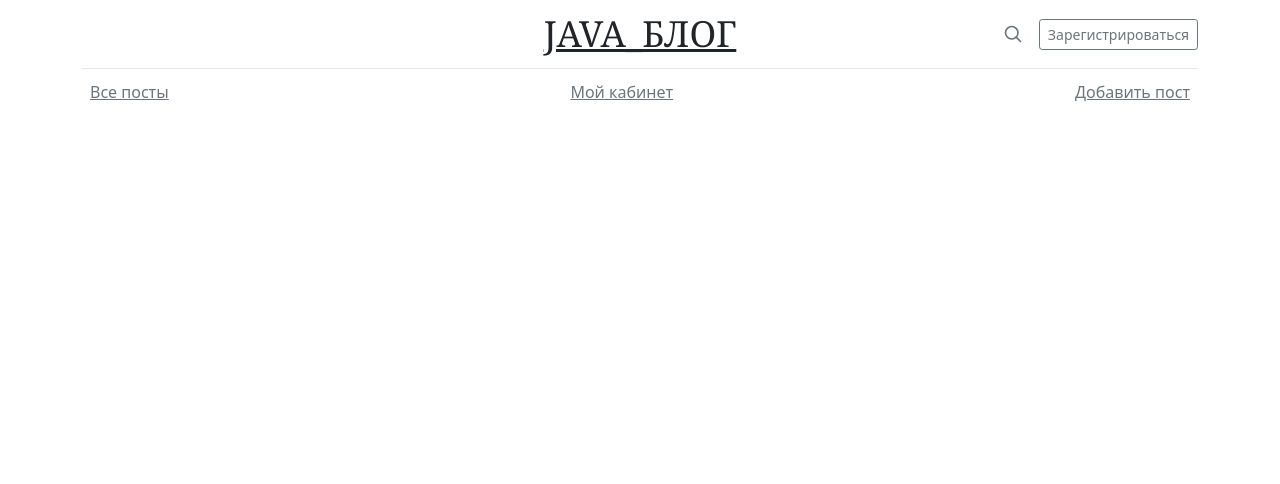
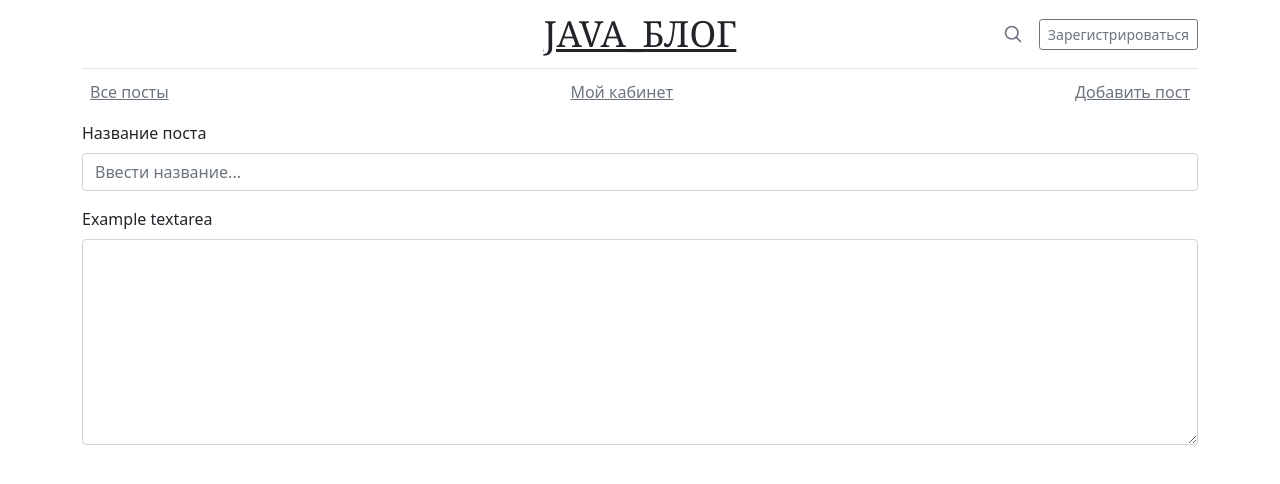
Before and after one commit to spaik741/java-blog-frontend, an Angular app: page /edit in a window 1280 px wide. Before the commit this address led to /. Shown: the top 484 px of the page. Built offline with nearby package versions, Linux system fonts and the light colour scheme.

Commit message:
добавление нового поста

```diff
--- a/src/app/app-routing.module.ts
+++ b/src/app/app-routing.module.ts
@@ -3,11 +3,13 @@ import { RouterModule, Routes } from '@angular/router';
 import {AuthComponent} from "./auth/auth.component";
 import {PostsComponent} from "./posts/posts.component";
 import {PostViewComponent} from "./post-view/post-view.component";
+import {PostFormComponent} from "./post-form/post-form.component";
 
 const routes: Routes = [
   {path: '', component: PostsComponent},
   {path: 'auth', component: AuthComponent},
-  {path: 'view/:id', component: PostViewComponent}
+  {path: 'view/:id', component: PostViewComponent},
+  {path: 'edit', component: PostFormComponent}
 ];
 
 @NgModule({
--- a/src/app/app.component.html
+++ b/src/app/app.component.html
@@ -21,7 +21,7 @@
     <nav class="nav d-flex justify-content-between">
       <a class="p-2 link-secondary" href="#">Все посты</a>
       <a class="p-2 link-secondary" href="#">Мой кабинет</a>
-      <a class="p-2 link-secondary" href="#">Добавить пост</a>
+      <a class="p-2 link-secondary" href="edit">Добавить пост</a>
     </nav>
   </div>
   <router-outlet></router-outlet>
--- a/src/app/app.module.ts
+++ b/src/app/app.module.ts
@@ -10,13 +10,15 @@ import {AuthComponent} from "./auth/auth.component";
 import { PostsComponent } from './posts/posts.component';
 import { PostViewComponent } from './post-view/post-view.component';
 import {authInterceptorProviders} from "./service/auth-interceptor.service";
+import { PostFormComponent } from './post-form/post-form.component';
 
 @NgModule({
   declarations: [
     AppComponent,
     AuthComponent,
     PostsComponent,
-    PostViewComponent
+    PostViewComponent,
+    PostFormComponent
   ],
   imports: [
     BrowserModule,
--- /dev/null
+++ b/src/app/post-form/post-form.component.html
@@ -0,0 +1,12 @@
+<div class="mb-3">
+  <label for="title" class="form-label">Название поста</label>
+  <input type="text" class="form-control" id="title" placeholder="Ввести название..."  [(ngModel)]="title">
+</div>
+<div class="mb-3">
+  <label for="text" class="form-label">Example textarea</label>
+  <textarea class="form-control" id="text" rows="8" [(ngModel)]="text"></textarea>
+</div>
+
+<div  *ngIf="title && text" class="col-auto">
+  <button type="button" class="btn btn-primary mb-3" (click)="addPost()">Добавить пост</button>
+</div>
--- /dev/null
+++ b/src/app/post-form/post-form.component.ts
@@ -0,0 +1,27 @@
+import { Component, OnInit } from '@angular/core';
+import {PostsService} from "../service/posts.service";
+import {Post} from "../models/Post";
+
+@Component({
+  selector: 'app-post-form',
+  templateUrl: './post-form.component.html',
+  styleUrls: ['./post-form.component.css']
+})
+export class PostFormComponent implements OnInit {
+
+  title: string
+  text: string
+
+  constructor(private postService: PostsService) { }
+
+  ngOnInit(): void {
+  }
+
+  addPost() {
+    if (this.text && this.title){
+      // @ts-ignore
+      const post: Post = {datePost: Date.now(), text: this.text, title: this.title}
+      this.postService.createPost(post).subscribe();
+    }
+  }
+}
```
Also changed, not shown: src/app/post-form/post-form.component.css (added).
